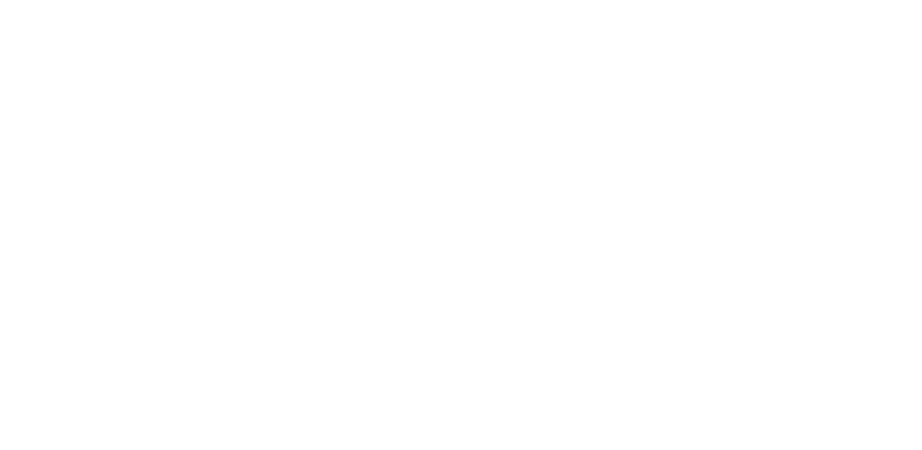
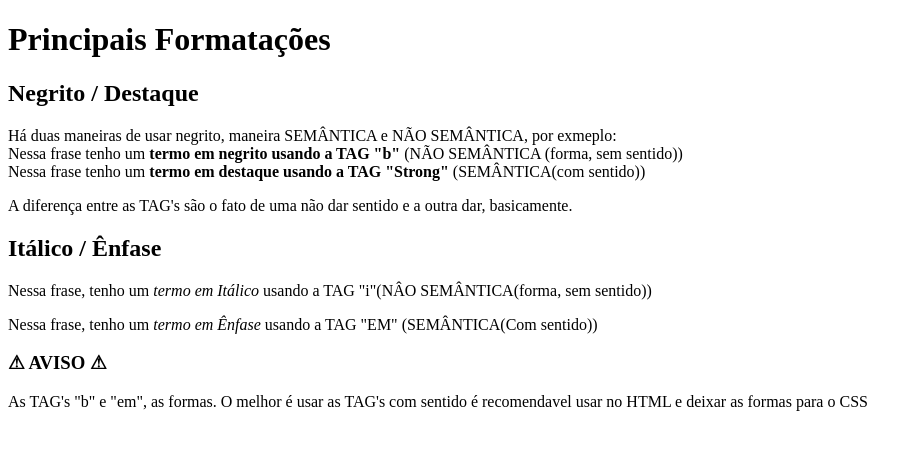
Before and after one commit to JhonathanPb/html-css, a plain HTML site: page exercicios/modulo 1 de 5/ex008/index.html in a window 1280 px wide. Shown: the whole page, without its empty margins (0-922 px from the left). Drawn offline with Linux system fonts and the light colour scheme.

Commit message:
Update index.html

```diff
--- a/exercicios/modulo 1 de 5/ex008/index.html
+++ b/exercicios/modulo 1 de 5/ex008/index.html
@@ -3,9 +3,19 @@
 <head>
     <meta charset="UTF-8">
     <meta name="viewport" content="width=device-width, initial-scale=1.0">
-    <title>Document</title>
+    <title>Formatação de Textos</title>
 </head>
 <body>
+    <h1>Principais Formatações</h1>
+    <h2>Negrito / Destaque</h2>
+    <p>Há duas maneiras de usar negrito, maneira SEMÂNTICA e NÃO SEMÂNTICA, por exmeplo: <br>Nessa frase tenho um <b>termo em negrito usando a TAG "b"</b> (NÃO SEMÂNTICA (forma, sem sentido))<br> Nessa frase tenho um <strong>termo em destaque usando a TAG "Strong"</strong> (SEMÂNTICA(com sentido))</p>
+    <p>A diferença entre as TAG's são o fato de uma não dar sentido e a outra dar, basicamente.</p>
+    <h2>Itálico / Ênfase</h2>
+    <p>Nessa frase, tenho um <i>termo em Itálico</i> usando a TAG "i"(NÂO SEMÂNTICA(forma, sem sentido)) </p>
+    <p>Nessa frase, tenho um <em>termo em Ênfase</em> usando a TAG "EM" (SEMÂNTICA(Com sentido))</p>
+
+    <h3>&#x26A0; AVISO &#x26A0;</h3>
+    <p>As TAG's "b" e "em", as formas. O melhor é usar as TAG's com sentido é recomendavel usar no HTML e deixar as formas para o CSS</p>
 
 </body>
 </html>
```
